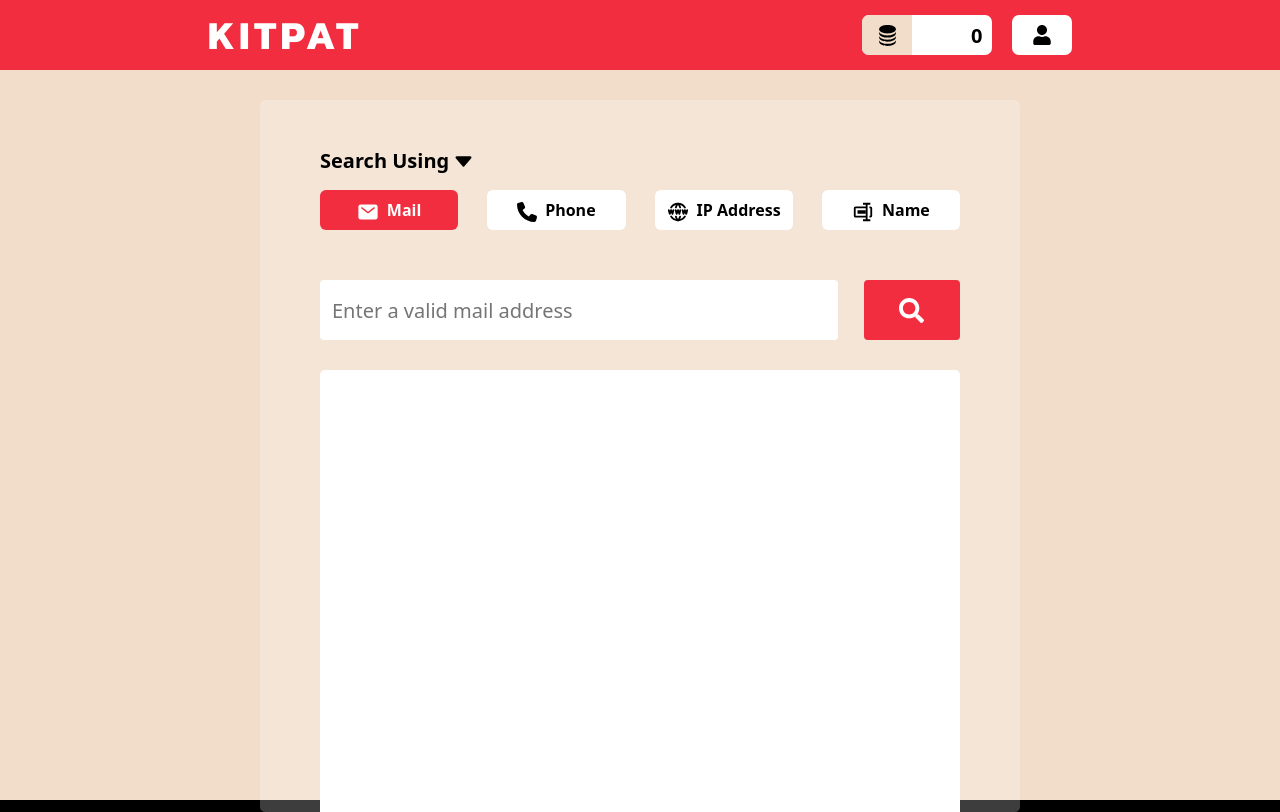
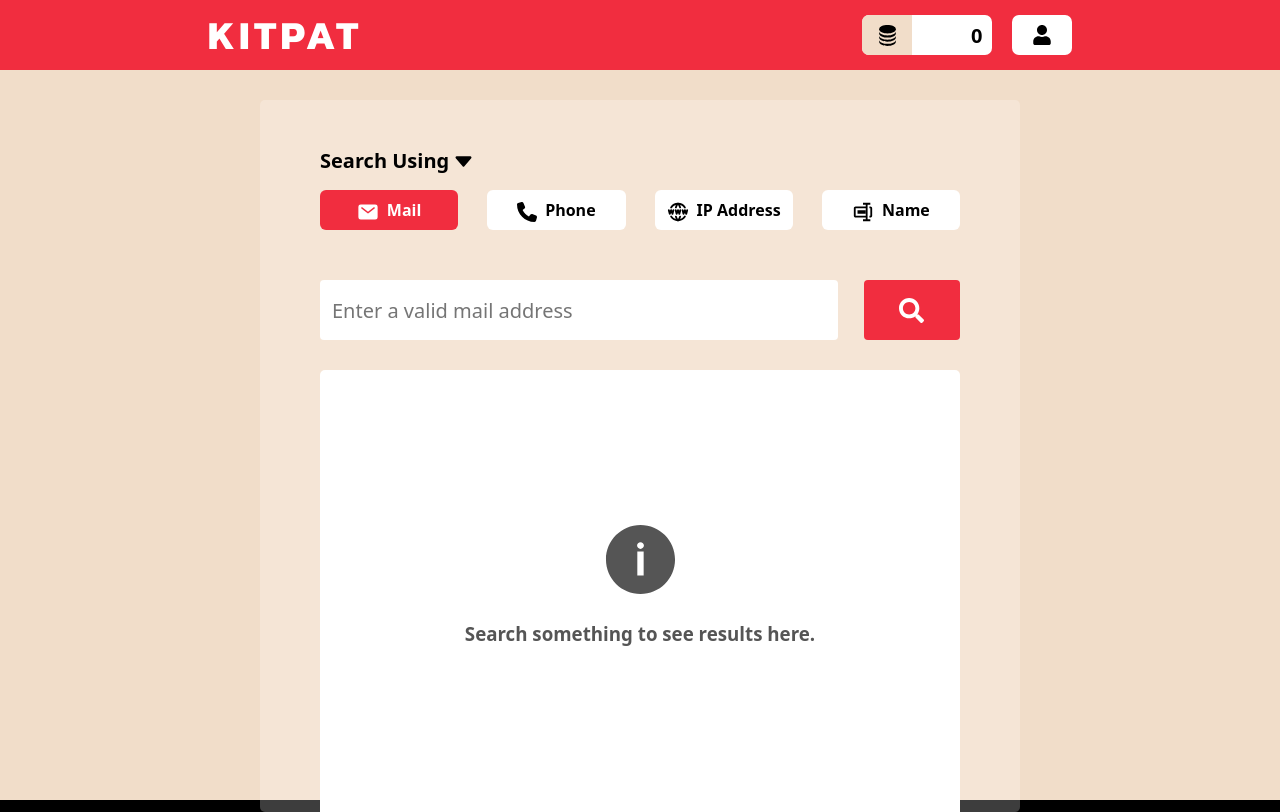
Before and after one commit to kalviumcommunity/S58_Vedant_Capstone_KitPat_OSINT, a React (Vite) app in the folder Frontend/: page /search in a window 1280 px wide. Built offline with nearby package versions, Linux system fonts and the light colour scheme.

Commit message:
Search page updated

```diff
--- a/Frontend/src/Pages/SearchPage.css
+++ b/Frontend/src/Pages/SearchPage.css
@@ -176,4 +176,10 @@
     margin-top: 30px;
     border-top-left-radius: 5px;
     border-top-right-radius: 5px;
+    display: flex;
+    align-items: center;
+    justify-content: center;
+    flex-direction: column;
+    font-family: system-ui, -apple-system, BlinkMacSystemFont, 'Segoe UI', Roboto, Oxygen, Ubuntu, Cantarell, 'Open Sans', 'Helvetica Neue', sans-serif;
+    color: rgb(85, 85, 85);
 }
--- a/Frontend/src/Pages/SearchPage.jsx
+++ b/Frontend/src/Pages/SearchPage.jsx
@@ -9,6 +9,8 @@ import { TbWorldWww } from "react-icons/tb";
 import { BiRename } from "react-icons/bi";
 import { BiSolidCoinStack } from "react-icons/bi";
 import { FaUser } from "react-icons/fa";
+import { IoIosInformationCircle } from "react-icons/io";
+
 
 
 
@@ -125,7 +127,15 @@ export default function SearchPage() {
             </div>
           </div>
           <div id="REsultBOX">
-
+            <IconContext.Provider
+              value={{
+                className: "global-class-name",
+                size: "85",
+              }}
+            >
+              <IoIosInformationCircle />
+            </IconContext.Provider>
+            <h3>Search something to see results here.</h3>
           </div>
         </div>
       </div>
```
